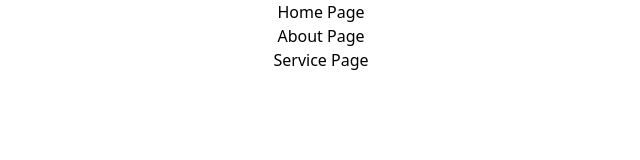
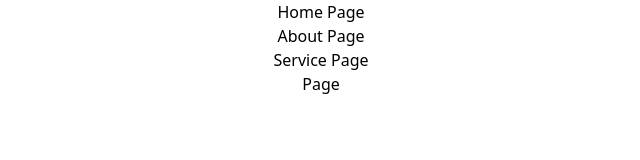
Before and after one commit to Abhijeetkokat007/rk-public-school, a React (Create React App) app: page / in a window 1280 px wide. Shown: the top 160 px of the page, without its empty margins (319-959 px from the left). Built offline with nearby package versions, Linux system fonts and the light colour scheme.

Commit message:
Update App.js

```diff
--- a/src/App.js
+++ b/src/App.js
@@ -3,11 +3,14 @@ import './App.css';
 
 function App() {
   return (
-    <div className="App">
+   <>
+     <div className="App">
      <h1>Home Page</h1>
      <h1>About Page</h1>
     <h1>Service Page</h1>
+    <h1> Page</h1>
     </div>
+    </>
   );
 }
 
```
